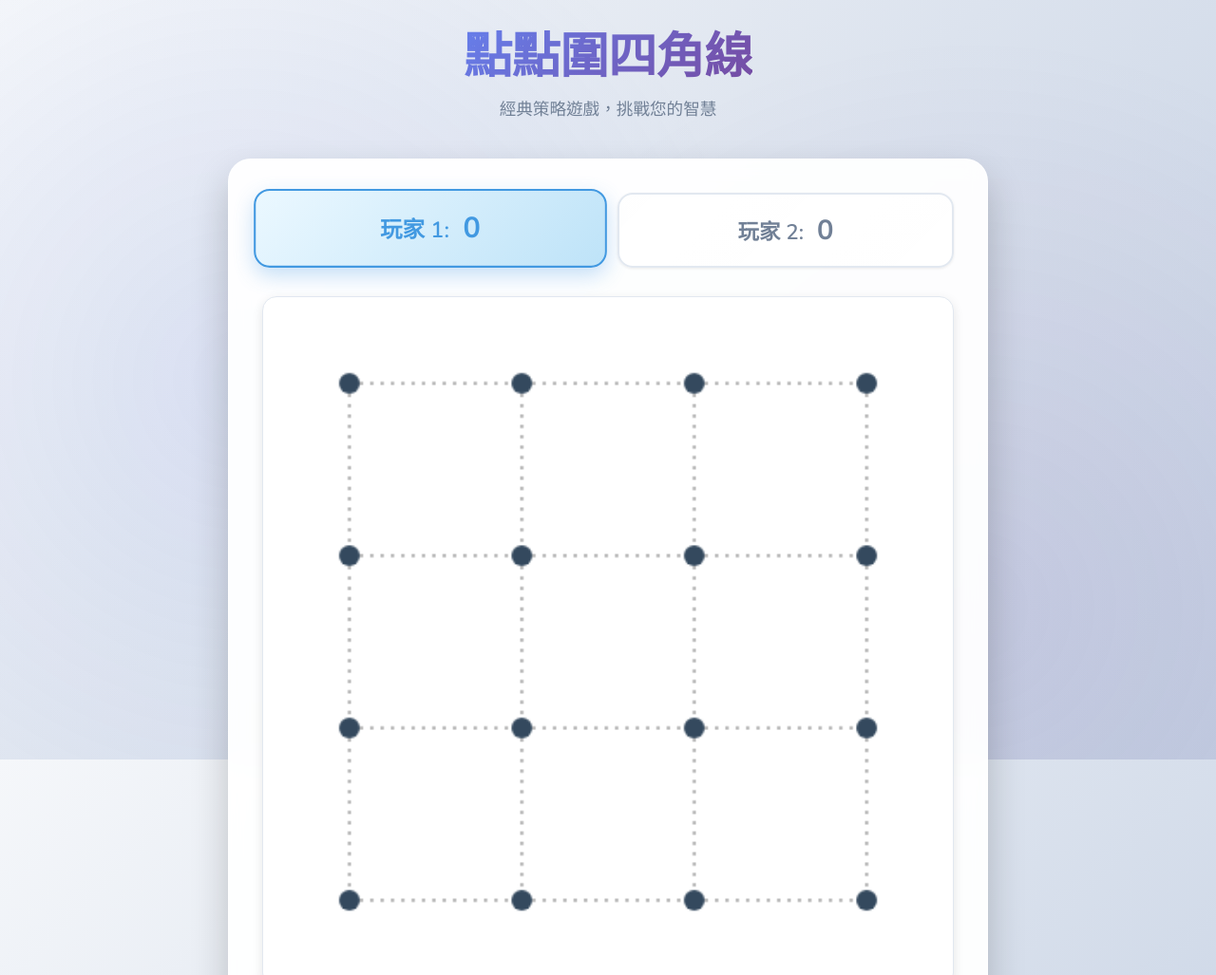
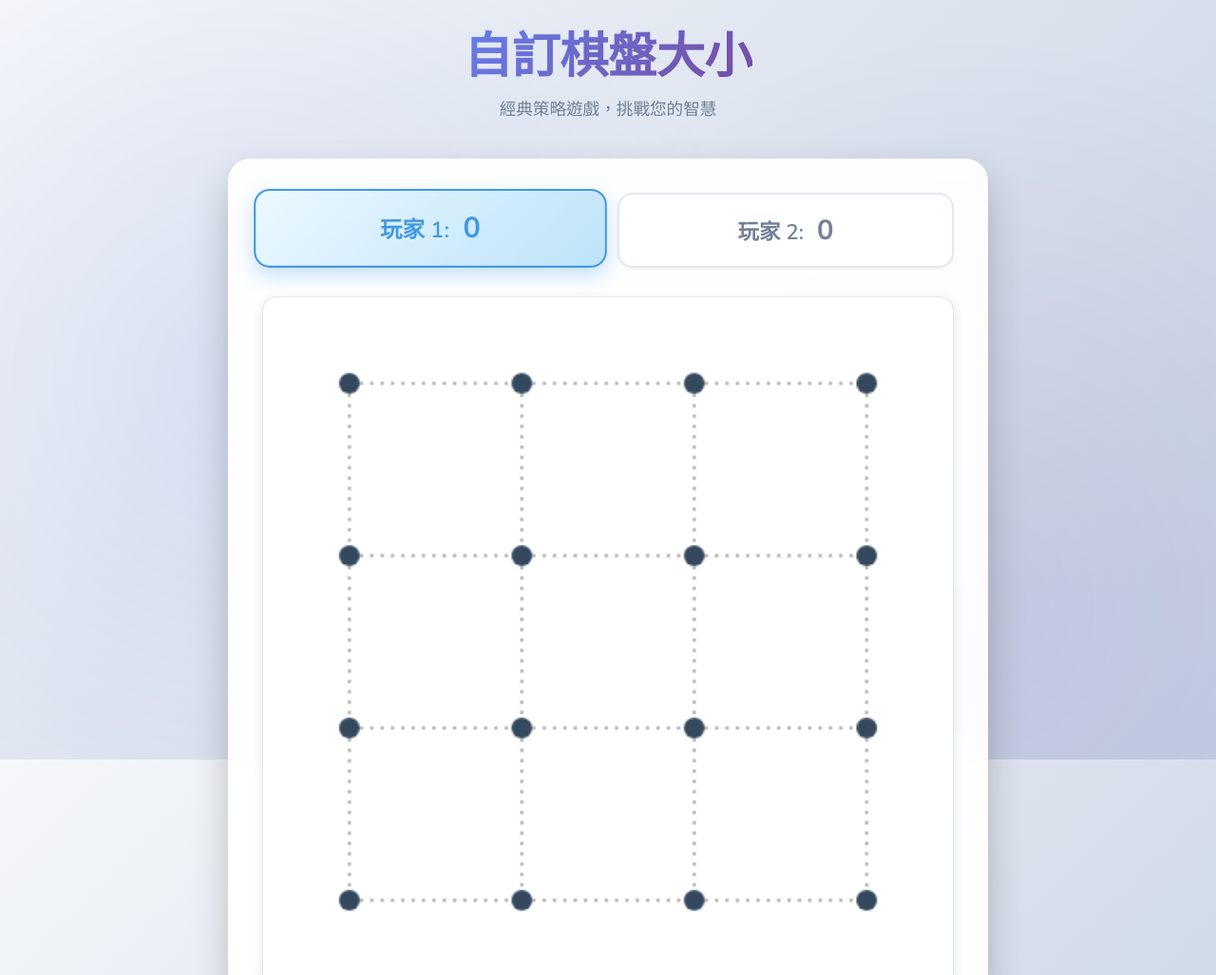
Before and after one commit to samzhangw/test1ai, a plain HTML site: page index.html in a window 1280 px wide. Shown: the top 1027 px of the page at 95% size. Drawn offline with nearby package versions, Linux system fonts and the light colour scheme.

Commit message:
Update index.html

```diff
--- a/index.html
+++ b/index.html
@@ -3,7 +3,7 @@
 <head>
     <meta charset="UTF-8">
     <meta name="viewport" content="width=device-width, initial-scale=1.0">
-    <title>點點圍四角線加入電腦對戰</title>
+    <title>自訂棋盤大小</title>
 
     <link rel="preconnect" href="https://fonts.googleapis.com">
     <link rel="preconnect" href="https://fonts.gstatic.com" crossorigin>
@@ -14,7 +14,7 @@
 <body>
 
     <header>
-        <h1>點點圍四角線</h1>
+        <h1>自訂棋盤大小</h1>
         <p class="subtitle">經典策略遊戲，挑戰您的智慧</p>
     </header>
 
```
